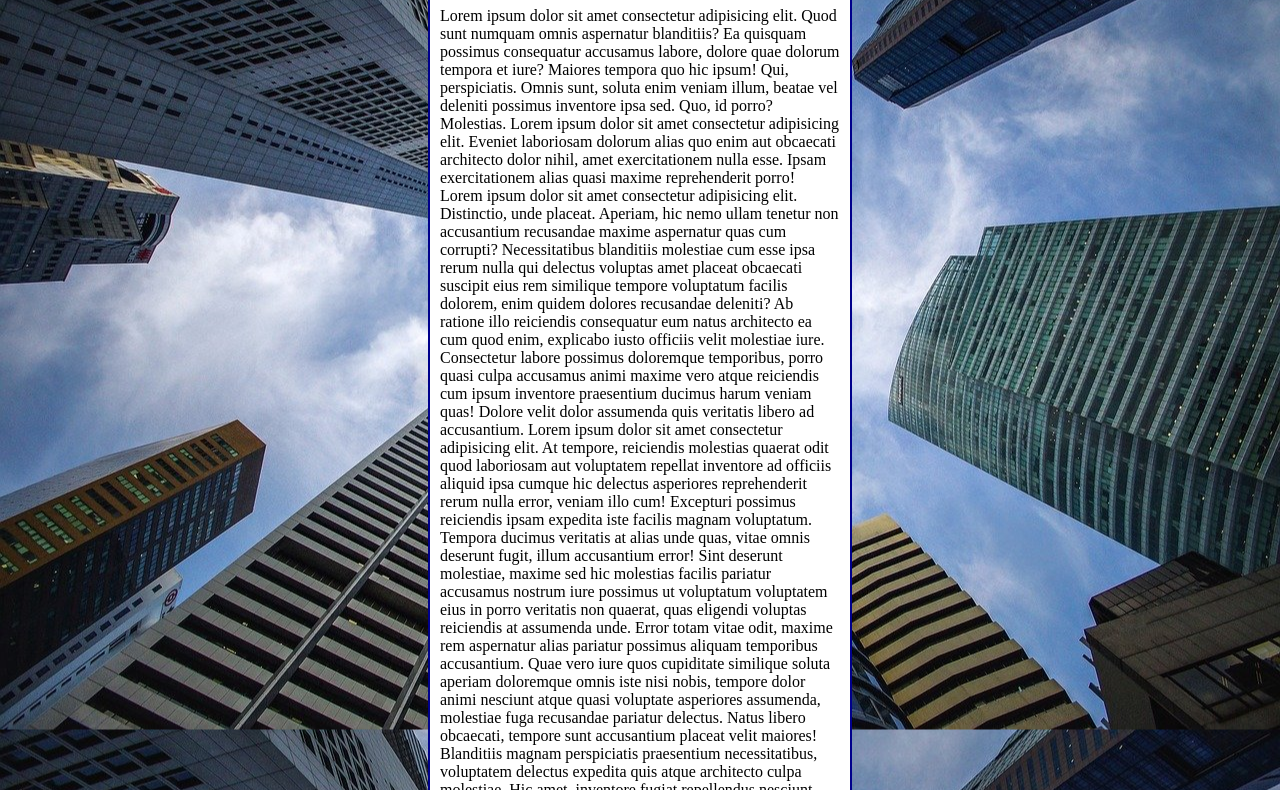
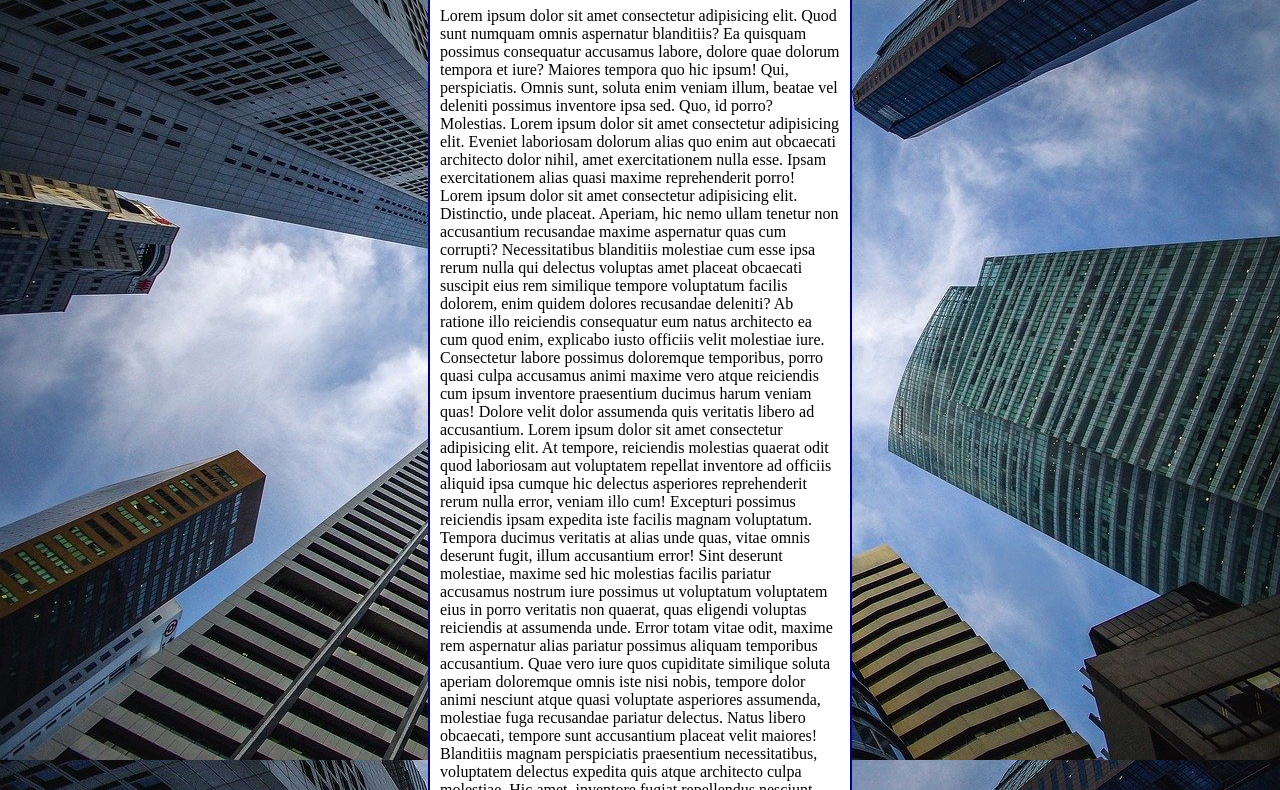
Before and after one commit to Geremias-Garcia/html-css, a plain HTML site: page exercicios/ex022/fundo006.html in a window 1280 px wide. Shown: the part 93-883 px from the top of the page. Drawn offline with Linux system fonts and the light colour scheme.

Commit message:
ex006 atualizado

```diff
--- a/exercicios/ex022/fundo006.html
+++ b/exercicios/ex022/fundo006.html
@@ -4,19 +4,32 @@
     <meta charset="UTF-8">
     <meta http-equiv="X-UA-Compatible" content="IE=edge">
     <meta name="viewport" content="width=device-width, initial-scale=1.0">
-    <title>Pagina</title>
+    <title>Fundo fixo de tela</title>
     <style>
         body{
             height: 97vh;
+            /*
             background-color: black;
             background-image: url('imagens/wallpaper002.jpg');
             background-position: center center;
-            background-repeat: repeat-y;
+            background-repeat: no-repeat;
+            background-size: cover;
+            background-attachment: fixed;
+            */
+
+            /* Shorthand - background
+
+                SEQUENCIA DE DECLARAÇÃO.
+
+                color > image > position > repeat > [size] > attachment
+            */
+
+            background: black url('imagens/wallpaper002.jpg') center center no-repeat fixed;
             background-size: cover;
         }
         main{
             background-color: white;
-            width: 400px;
+            max-width: 400px;
             padding: 10px;
             margin: auto;
             border: 2px solid darkblue;
```
